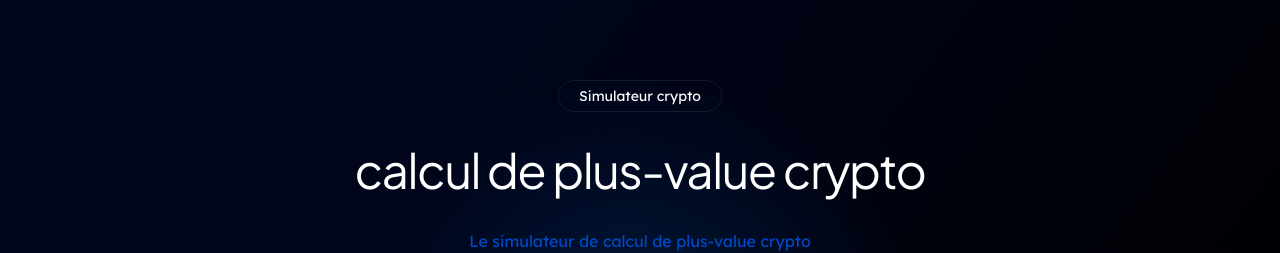
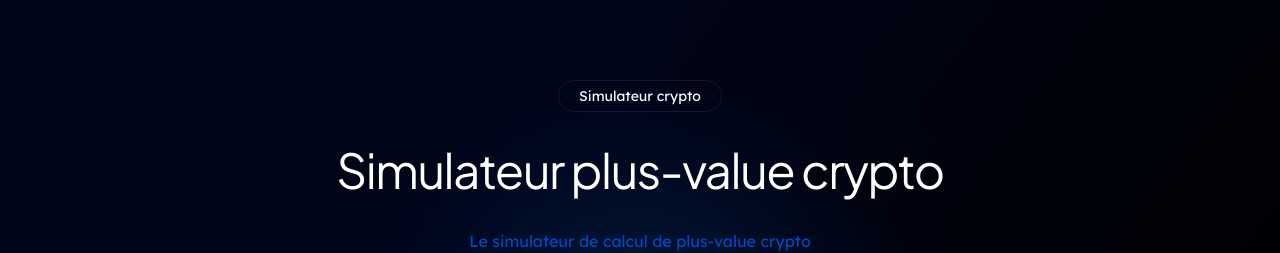
Before and after one commit to assadi-dev/crypto-simulator, a Next.js app: page / in a window 1280 px wide. Shown: the top 253 px of the page. Built offline with nearby package versions, Linux system fonts and the light colour scheme; no server answers.

Commit message:
feat: implement landing page with crypto simulator component

```diff
--- a/app/page.tsx
+++ b/app/page.tsx
@@ -13,7 +13,7 @@ export default function Home() {
         <span className="eyebrow animate-fade-up">Simulateur crypto</span>
 
         <h1 className="animate-fade-up fade-delay-1 text-balance text-4xl leading-[1.1] text-white sm:text-5xl">
-          calcul de plus-value crypto
+          Simulateur plus-value crypto
         </h1>
         <p className="animate-fade-up fade-delay-2 max-w-md text-pretty text-base text-primary">
           Le simulateur de calcul de plus-value crypto
```
